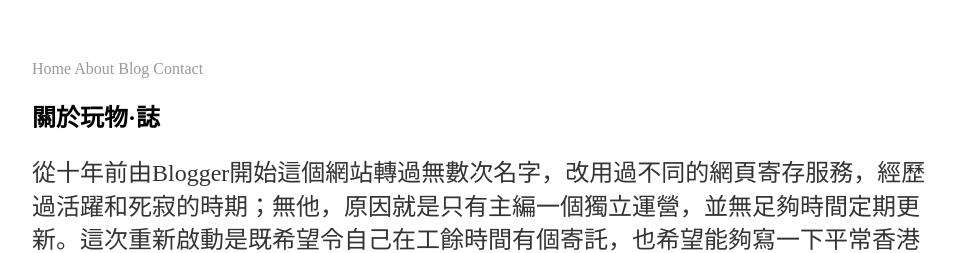
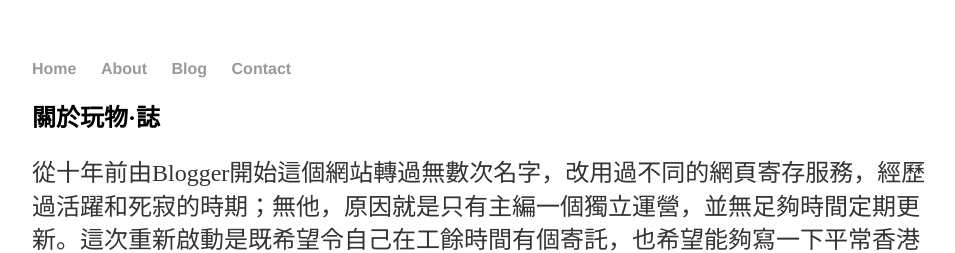
Before and after one commit to alexnkc/gadgetzine, a Jekyll site: the page built from about/index.html, in a window 1280 px wide. Shown: the top 253 px of the page, without its empty margins (160-1115 px from the left). Built offline with Jekyll 4.4.1, drawn with Linux system fonts in a browser that asks for light colours.

Commit message:
Update navigation.html

```diff
--- a/_includes/navigation.html
+++ b/_includes/navigation.html
@@ -1,7 +1,9 @@
 <nav>
-  {% for item in site.data.navigation %}
-    <a href="{{ item.link }}" {% if item.link == page.url %} class="active" {% endif %}>
-      {{ item.name }}
-    </a>
-  {% endfor %}
+  <ul>
+    {% for item in site.data.navigation %}
+    <li>
+    <a href="{{ item.link }}" {% if item.link == page.url %} class="active" {% endif %}>{{ item.name }}</a>
+    </li>
+    {% endfor %}
+  </ul>
 </nav>
```
